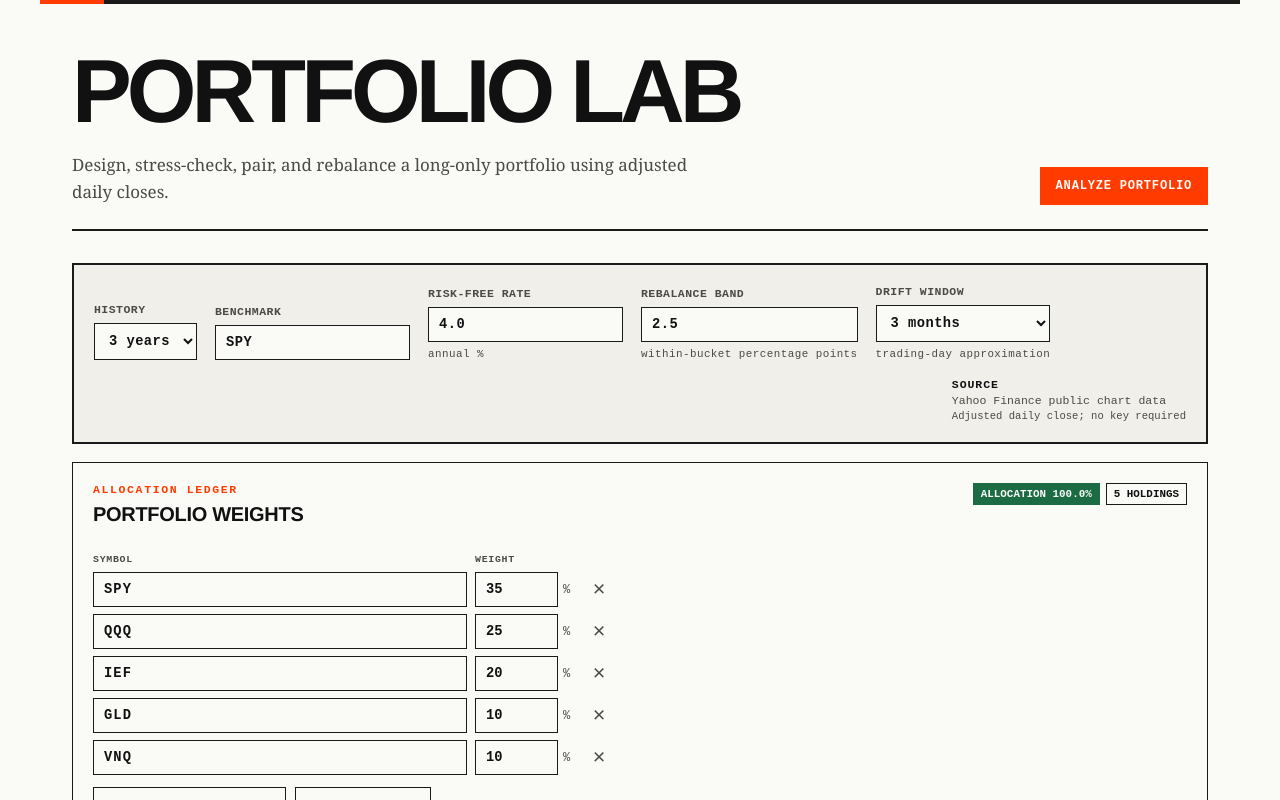
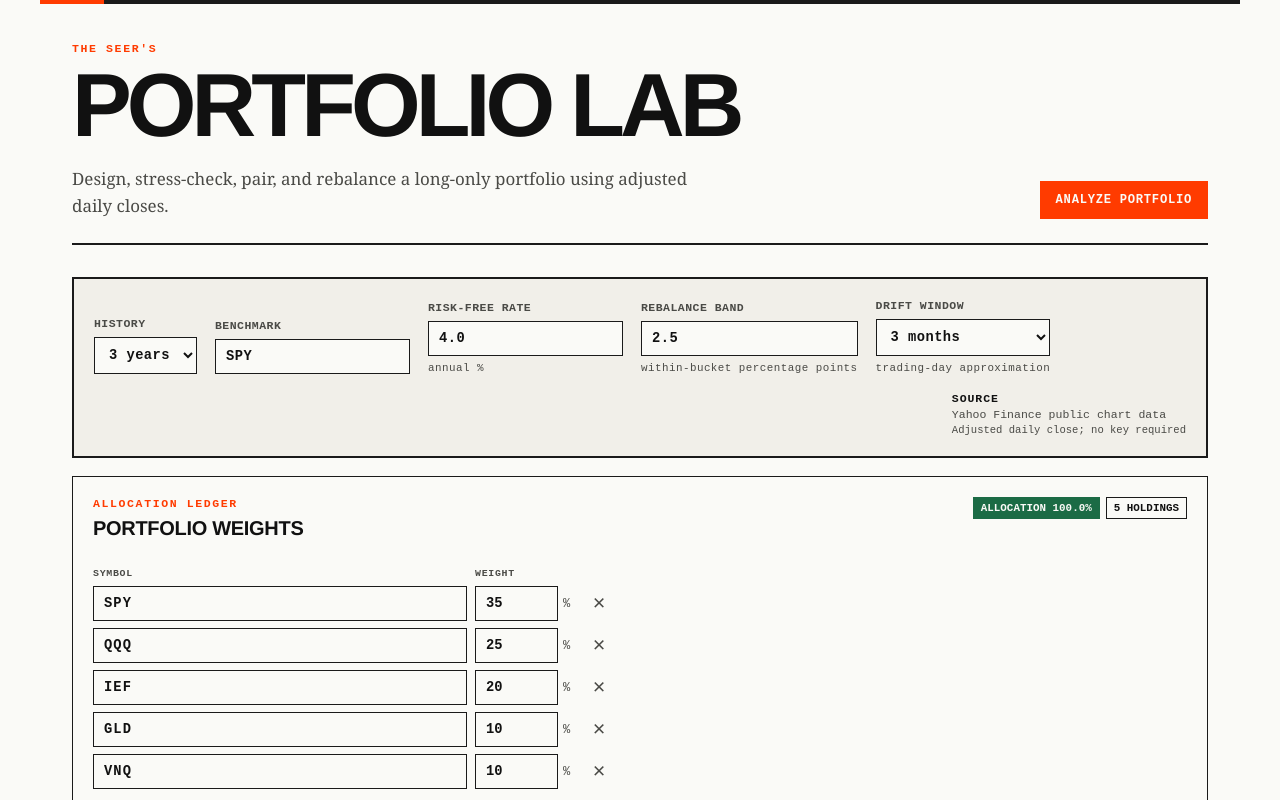
Before and after one commit to kyleweinstein/portfolio-laboratory, a Next.js app: page / in a window 1280 px wide. Shown: the top 800 px of the page. Built offline with nearby package versions, Linux system fonts and the light colour scheme.

Commit message:
Add Seer's masthead eyebrow

```diff
--- a/app/page.tsx
+++ b/app/page.tsx
@@ -350,7 +350,7 @@ function App() {
 
   return <main>
     <header>
-      <div><h1>PORTFOLIO LAB</h1><p>Design, stress-check, pair, and rebalance a long-only portfolio using adjusted daily closes.</p></div>
+      <div><span className="eyebrow">THE SEER&apos;S</span><h1>PORTFOLIO LAB</h1><p>Design, stress-check, pair, and rebalance a long-only portfolio using adjusted daily closes.</p></div>
       <div className="masthead-action"><button className="primary" onClick={analyze} disabled={busy}>{analyzeLabel}</button>{dirty && <span className="stale-badge">Changes not analyzed</span>}</div>
     </header>
 
```
Also changed, not shown: 1 other file (tests, documents, lock files or other folders).
